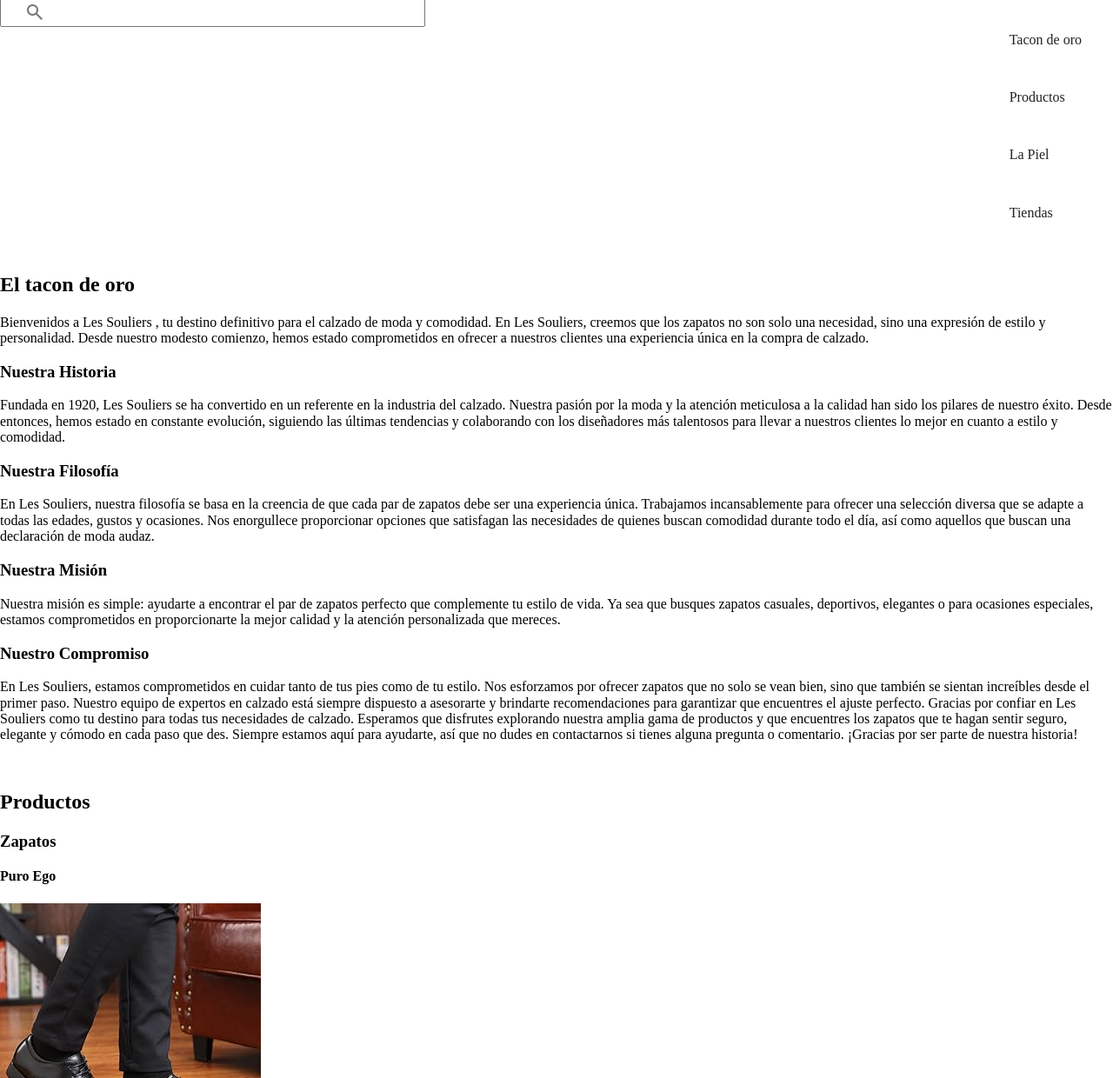
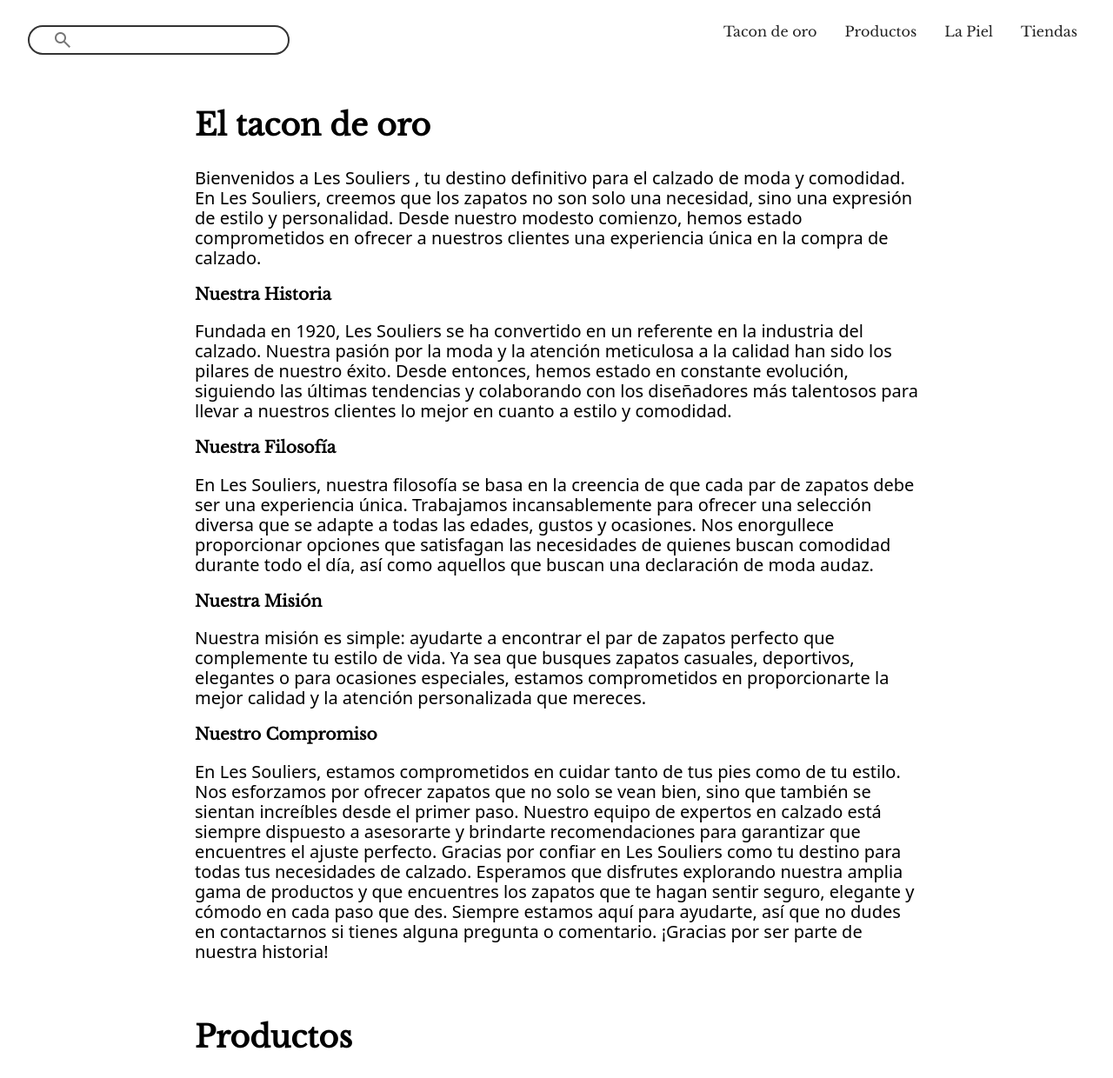
Before and after one commit to bhamidou/cliente-desafio-1, a website: page index.html in a window 1280 px wide. Shown: the part 95-1335 px from the top of the page at 87% size. Drawn offline with nearby package versions, Linux system fonts and the light colour scheme.

Commit message:
add styles

```diff
--- a/style.css
+++ b/style.css
@@ -1,37 +1,124 @@
+body {
+  margin: 0;
+  padding: 0;
+  height: 100%;
+  display: flex;
+  flex-direction: column;
+}
 .header {
-    font-family: 'Libre Baskerville', serif;
+  font-family: "Libre Baskerville", serif;
   justify-content: space-between;
   display: flex;
   background-color: #ffd700;
   font-size: 1.5rem;
 }
 
+.header__rigth,
+.header__left,
+.icon-search {
+  justify-content: space-between;
+  display: flex;
+  align-items: center;
+  padding: 2rem;
+
+}
+
+h2, footer{
+    font-family: 'Libre Baskerville', serif;
+    font-size: 35px;
+}
+
+h3, h4{
+  font-family: 'Libre Baskerville', serif;
+}
+p{
+  font-family: system-ui, -apple-system, BlinkMacSystemFont, 'Segoe UI', Roboto, Oxygen, Ubuntu, Cantarell, 'Open Sans', 'Helvetica Neue', sans-serif;
+  font-size: 20px;
+}
+
+
+.material-symbols-outlined {
+  font-variation-settings: "FILL" 0, "wght" 400, "GRAD" 0, "opsz" 24;
+}
+
+#search-input{
+  width: 60%;
+  border:solid 2px #333;
+  border-radius: 30px;
+}
 
 a {
   text-decoration: none;
   color: #222;
 }
 
-.header__rigth, .header__left {
-    display: flex;
-    align-items: center;
-    padding: 2rem;
+section{
+  margin: 0 10rem;
+  padding: 0 4rem;
 }
-.wrapper_nav{
+
+.wrapper_nav {
+  font-family: "Libre Baskerville", serif;
   justify-content: space-between;
   display: flex;
-}
-.nav{
-    justify-content: space-between;
-    display: flex;
+  padding-right: 25px;
 }
 
-.nav {
-    margin-left: 1rem;
-    margin-right: 1rem;
+.nav li {
+  justify-content: space-between;
+  float: left;
 }
 
-.nav__item a {
+.nav li a {
   display: block;
-    padding: 1.5rem 1.25rem;
+  text-align: center;
+  /* Cambia el color del texto según tu preferencia */
+  padding: 14px 16px;
+  /* text-decoration: none; */
+
 }
+
+.wrapper-zapatos{
+  display: flex;
+  flex-wrap: wrap; /* Permite que las tarjetas se envuelvan a la siguiente línea si no caben en el ancho del contenedor */
+  justify-content: space-between;
+
+}
+
+#wr-item{
+  padding: 15px;
+  width: 300px;
+  border: 1px solid #ccc;
+  border-radius: 5px;
+  margin: 10px;
+  box-shadow: 0 4px 6px rgba(0, 0, 0, 0.1);
+  background-color: #fff;
+  transition: transform 0.2s ease-in-out;
+}
+
+#wr-item img {
+  max-width: 100%;
+  height: auto;
+  border-top-left-radius: 5px;
+  border-top-right-radius: 5px;
+}
+
+#wr-item_title{
+  font-size: 1.5rem;
+  font-weight: bold;
+  margin-bottom: 10px;
+}
+
+footer {
+  background-color: #333;
+  color: #fff;
+  padding: 20px 0;
+  text-align: center;
+  margin-top: auto; /* Hace que el footer se pegue en la parte inferior */
+}
+
+.footer-content {
+  display: flex;
+  justify-content: space-between;
+  align-items: center;
+}
```
Lines whose indentation alone changed are shown as unchanged.
